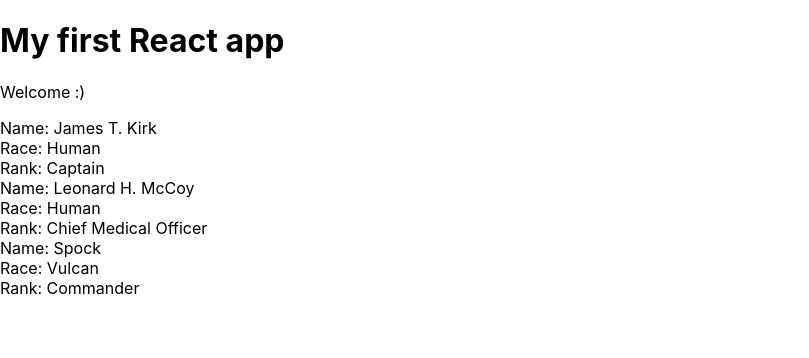
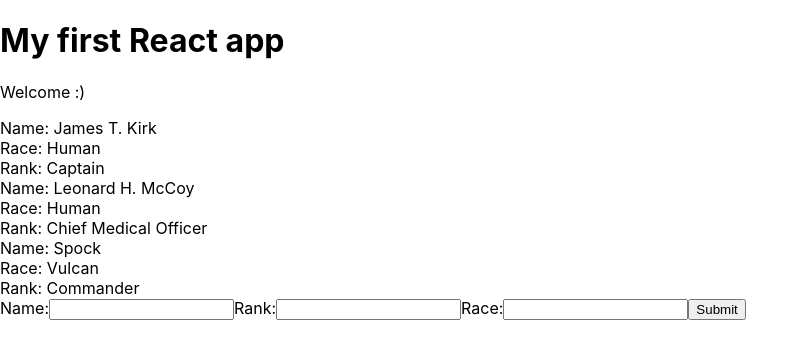
Before and after one commit to taddes/nn-reactRedux, a React (Create React App) app in the folder myapp/: page / in a window 1280 px wide. Shown: the top 358 px of the page, without its empty margins (0-809 px from the left). Built offline with nearby package versions, Linux system fonts and the light colour scheme.

Commit message:
function passed as prop to update parent state

```diff
--- a/myapp/src/AddCrew.js
+++ b/myapp/src/AddCrew.js
@@ -6,16 +6,25 @@
     rank: null,
     race: null
   }
+  handleChange = (e) => {
+    this.setState({
+      [e.target.id]: e.target.value
+    })
+  }
+  handleSubmit = (e) => {
+    e.preventDefault();
+    this.props.addCrew(this.state)
+  }
   render() {
       return (
         <div>
-          <form>
+          <form onSubmit={this.handleSubmit}>
             <label htmlFor="name">Name:</label>
-            <input type="text" id="name" onChange={}></input>
-            <label htmlFor="rank">Rank:</label>
-            <input type="text" id="rank" onChange={}></input>
-            <label htmlFor="race">Race:</label>
-            <input type="text" id="race" onChange={}></input>
+            <input type="text" id="name" onChange={this.handleChange}></input>
+            <label htmlFor="name">Rank:</label>
+            <input type="text" id="rank" onChange={this.handleChange}></input>
+            <label htmlFor="name">Race:</label>
+            <input type="text" id="race" onChange={this.handleChange}></input>
             <button>Submit</button>
           </form>
         </div>
--- a/myapp/src/App.js
+++ b/myapp/src/App.js
@@ -1,5 +1,6 @@
 import React, { Component } from 'react';
 import Crews from './Crews'
+import AddCrew from './AddCrew';
 
 class App extends Component {
   state = {
@@ -9,12 +10,21 @@
       { name: 'Spock', rank: 'Commander', race: 'Vulcan', id: 3 }
     ]
   }
+  addCrew = (crew) => {
+    console.log(crew)
+    crew.id = Math.random();
+    let crews = [...this.state.crews, crew]
+    this.setState({
+      crews: crews
+    })
+  }
   render() {
     return(
       <div  className="App">
         <h1>My first React app</h1>
         <p>Welcome :)</p>
         <Crews crews={this.state.crews}/>
+        <AddCrew addCrew={this.addCrew}/>
 
       </div>
     );
```
